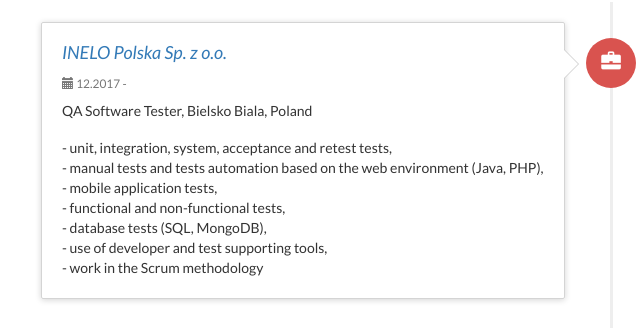
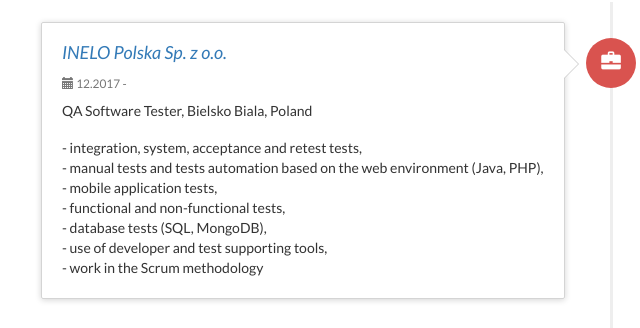
Before and after one commit to karolkedzia/karol-kedzia.pl, a plain HTML site: page index.html in a window 1280 px wide. Shown: the part 3174-3502 px from the top of the page, 29-669 px from the left. Drawn offline with Linux system fonts and the light colour scheme.

Commit message:
usunięcie testów unitowych

```diff
--- a/index.html
+++ b/index.html
@@ -203,7 +203,7 @@
                     <h5 class="timeline-heading">QA Software Tester, Bielsko Biala, Poland<h1>
                 </div>
                     <div class="timeline-body">
-                        <p>- unit, integration, system, acceptance and retest tests,
+                        <p>- integration, system, acceptance and retest tests,
                             <br>- manual tests and tests automation based on the web environment (Java, PHP),
                             <br>- mobile application tests,
                             <br>- functional and non-functional tests,
```
